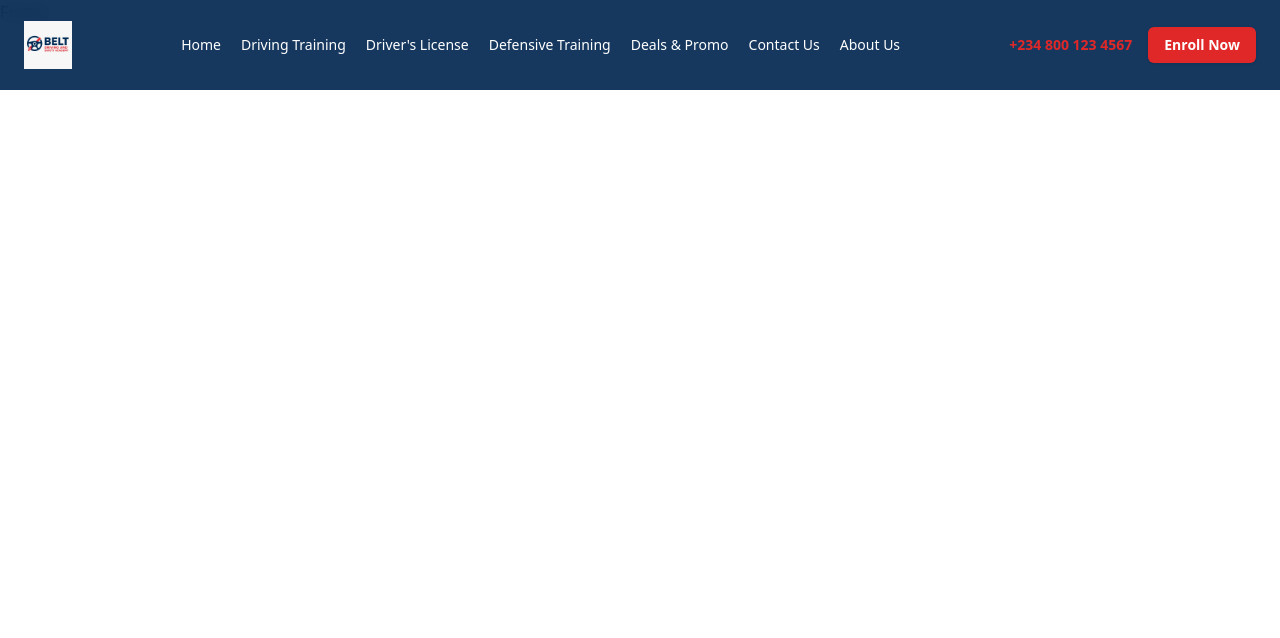
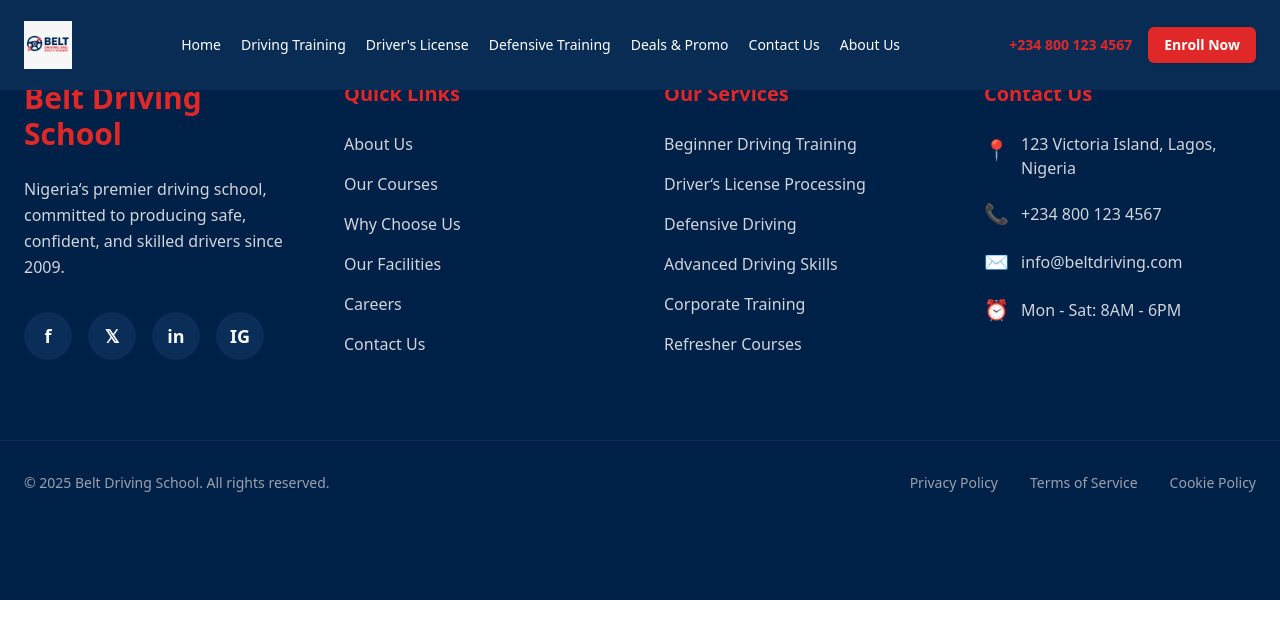
Before and after one commit to palitocity/Belt-Driving-School, a Next.js app: page /layouts/Homelayouts in a window 1280 px wide. Shown: the top 638 px of the page. Built offline with nearby package versions, Linux system fonts and the light colour scheme.

Commit message:
new change on footer and hero...

```diff
--- a/src/pages/(components)/Footer.tsx
+++ b/src/pages/(components)/Footer.tsx
@@ -1,7 +1,232 @@
 import React from "react";
 
 const Footer = () => {
-  return <div>Footer</div>;
+  return (
+    <footer className="bg-[#002147] text-white min-h-[600px]">
+      {/* Main Footer Content */}
+      <div className="max-w-7xl mx-auto px-6 py-20">
+        <div className="grid grid-cols-1 md:grid-cols-2 lg:grid-cols-4 gap-12">
+          {/* Company Info */}
+          <div>
+            <h3 className="text-3xl font-bold text-[#E02828] mb-6">
+              Belt Driving School
+            </h3>
+            <p className="text-gray-300 mb-8 leading-relaxed text-base">
+              Nigeria&lsquo;s premier driving school, committed to producing
+              safe, confident, and skilled drivers since 2009.
+            </p>
+            <div className="flex gap-4">
+              <a
+                href="#"
+                className="w-12 h-12 bg-[#0A2E57] rounded-full flex items-center justify-center hover:bg-[#E02828] hover:scale-110 transition-all duration-300"
+              >
+                <span className="font-bold text-lg">f</span>
+              </a>
+              <a
+                href="#"
+                className="w-12 h-12 bg-[#0A2E57] rounded-full flex items-center justify-center hover:bg-[#E02828] hover:scale-110 transition-all duration-300"
+              >
+                <span className="font-bold text-lg">𝕏</span>
+              </a>
+              <a
+                href="#"
+                className="w-12 h-12 bg-[#0A2E57] rounded-full flex items-center justify-center hover:bg-[#E02828] hover:scale-110 transition-all duration-300"
+              >
+                <span className="font-bold text-lg">in</span>
+              </a>
+              <a
+                href="#"
+                className="w-12 h-12 bg-[#0A2E57] rounded-full flex items-center justify-center hover:bg-[#E02828] hover:scale-110 transition-all duration-300"
+              >
+                <span className="font-bold text-lg">IG</span>
+              </a>
+            </div>
+          </div>
+
+          {/* Quick Links */}
+          <div>
+            <h4 className="text-xl font-bold text-[#E02828] mb-6">
+              Quick Links
+            </h4>
+            <ul className="space-y-4">
+              <li>
+                <a
+                  href="#"
+                  className="text-gray-300 hover:text-[#E02828] hover:pl-2 transition-all duration-200"
+                >
+                  About Us
+                </a>
+              </li>
+              <li>
+                <a
+                  href="#"
+                  className="text-gray-300 hover:text-[#E02828] hover:pl-2 transition-all duration-200"
+                >
+                  Our Courses
+                </a>
+              </li>
+              <li>
+                <a
+                  href="#"
+                  className="text-gray-300 hover:text-[#E02828] hover:pl-2 transition-all duration-200"
+                >
+                  Why Choose Us
+                </a>
+              </li>
+              <li>
+                <a
+                  href="#"
+                  className="text-gray-300 hover:text-[#E02828] hover:pl-2 transition-all duration-200"
+                >
+                  Our Facilities
+                </a>
+              </li>
+              <li>
+                <a
+                  href="#"
+                  className="text-gray-300 hover:text-[#E02828] hover:pl-2 transition-all duration-200"
+                >
+                  Careers
+                </a>
+              </li>
+              <li>
+                <a
+                  href="#"
+                  className="text-gray-300 hover:text-[#E02828] hover:pl-2 transition-all duration-200"
+                >
+                  Contact Us
+                </a>
+              </li>
+            </ul>
+          </div>
+
+          {/* Services */}
+          <div>
+            <h4 className="text-xl font-bold text-[#E02828] mb-6">
+              Our Services
+            </h4>
+            <ul className="space-y-4">
+              <li>
+                <a
+                  href="#"
+                  className="text-gray-300 hover:text-[#E02828] hover:pl-2 transition-all duration-200"
+                >
+                  Beginner Driving Training
+                </a>
+              </li>
+              <li>
+                <a
+                  href="#"
+                  className="text-gray-300 hover:text-[#E02828] hover:pl-2 transition-all duration-200"
+                >
+                  Driver&lsquo;s License Processing
+                </a>
+              </li>
+              <li>
+                <a
+                  href="#"
+                  className="text-gray-300 hover:text-[#E02828] hover:pl-2 transition-all duration-200"
+                >
+                  Defensive Driving
+                </a>
+              </li>
+              <li>
+                <a
+                  href="#"
+                  className="text-gray-300 hover:text-[#E02828] hover:pl-2 transition-all duration-200"
+                >
+                  Advanced Driving Skills
+                </a>
+              </li>
+              <li>
+                <a
+                  href="#"
+                  className="text-gray-300 hover:text-[#E02828] hover:pl-2 transition-all duration-200"
+                >
+                  Corporate Training
+                </a>
+              </li>
+              <li>
+                <a
+                  href="#"
+                  className="text-gray-300 hover:text-[#E02828] hover:pl-2 transition-all duration-200"
+                >
+                  Refresher Courses
+                </a>
+              </li>
+            </ul>
+          </div>
+
+          {/* Contact Info */}
+          <div>
+            <h4 className="text-xl font-bold text-[#E02828] mb-6">
+              Contact Us
+            </h4>
+            <ul className="space-y-5 text-gray-300">
+              <li className="flex items-start gap-3">
+                <span className="text-[#E02828] mt-1 text-xl">📍</span>
+                <span>123 Victoria Island, Lagos, Nigeria</span>
+              </li>
+              <li className="flex items-center gap-3">
+                <span className="text-[#E02828] text-xl">📞</span>
+                <a
+                  href="tel:+2348001234567"
+                  className="hover:text-[#E02828] transition-colors duration-200"
+                >
+                  +234 800 123 4567
+                </a>
+              </li>
+              <li className="flex items-center gap-3">
+                <span className="text-[#E02828] text-xl">✉️</span>
+                <a
+                  href="mailto:info@beltdriving.com"
+                  className="hover:text-[#E02828] transition-colors duration-200"
+                >
+                  info@beltdriving.com
+                </a>
+              </li>
+              <li className="flex items-center gap-3">
+                <span className="text-[#E02828] text-xl">⏰</span>
+                <span>Mon - Sat: 8AM - 6PM</span>
+              </li>
+            </ul>
+          </div>
+        </div>
+      </div>
+
+      {/* Bottom Bar */}
+      <div className="border-t border-[#0A2E57]">
+        <div className="max-w-7xl mx-auto px-6 py-8">
+          <div className="flex flex-col md:flex-row justify-between items-center gap-4">
+            <p className="text-gray-400 text-sm">
+              © {new Date().getFullYear()} Belt Driving School. All rights
+              reserved.
+            </p>
+            <div className="flex gap-8 text-sm">
+              <a
+                href="#"
+                className="text-gray-400 hover:text-[#E02828] transition-colors duration-200"
+              >
+                Privacy Policy
+              </a>
+              <a
+                href="#"
+                className="text-gray-400 hover:text-[#E02828] transition-colors duration-200"
+              >
+                Terms of Service
+              </a>
+              <a
+                href="#"
+                className="text-gray-400 hover:text-[#E02828] transition-colors duration-200"
+              >
+                Cookie Policy
+              </a>
+            </div>
+          </div>
+        </div>
+      </div>
+    </footer>
+  );
 };
 
 export default Footer;
--- a/src/pages/(components)/Hero.tsx
+++ b/src/pages/(components)/Hero.tsx
@@ -45,7 +45,7 @@ const Hero = () => {
   ];
 
   return (
-    <section className="relative w-full h-[120vh] mt-[90px]">
+    <section className="relative w-full md:h-[110vh] h-[160vh]  mt-[90px]">
       <Swiper
         modules={[Autoplay, Pagination]}
         autoplay={{ delay: 5000, disableOnInteraction: false }}
--- a/src/pages/(components)/OurCertificate.tsx
+++ b/src/pages/(components)/OurCertificate.tsx
@@ -11,8 +11,8 @@ const Certificates = () => {
         <p className="text-gray-600 mb-10">
           At Belt Driving School, every successful student receives a
           certificate of completion, proving competence and readiness for the
-          road. In addition, we guide you through processing your driver's
-          license to make sure you're fully road-legal.
+          road. In addition, we guide you through processing your driver&lsquo;s
+          license to make sure you&lsquo;re fully road-legal.
         </p>
 
         <div className="grid gap-8 md:grid-cols-2">
@@ -32,10 +32,10 @@ const Certificates = () => {
             <CheckCircleIcon className="h-10 w-10 text-green-600" />
             <div className="text-left">
               <h4 className="font-semibold text-gray-800">
-                Driver's License Support
+                Driver&lsquo;s License Support
               </h4>
               <p className="text-sm text-gray-600">
-                We assist in processing your driver's license quickly and
+                We assist in processing your driver&apos;s license quickly and
                 hassle-free.
               </p>
             </div>
```
Also changed, not shown: src/pages/(components)/Homepage.tsx (+8 -9 lines), 1 other file (tests, documents, lock files or other folders).
